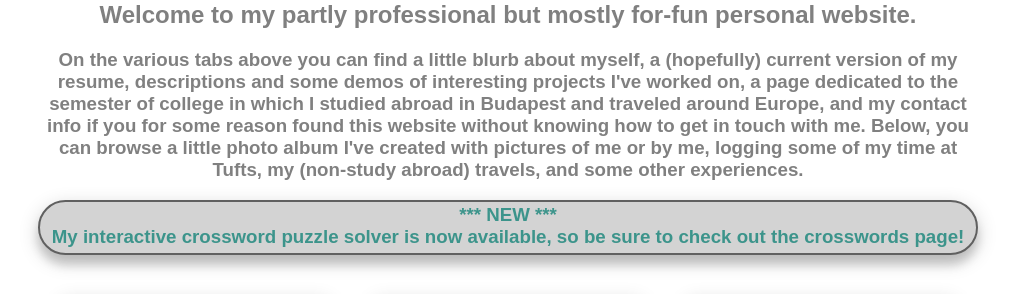
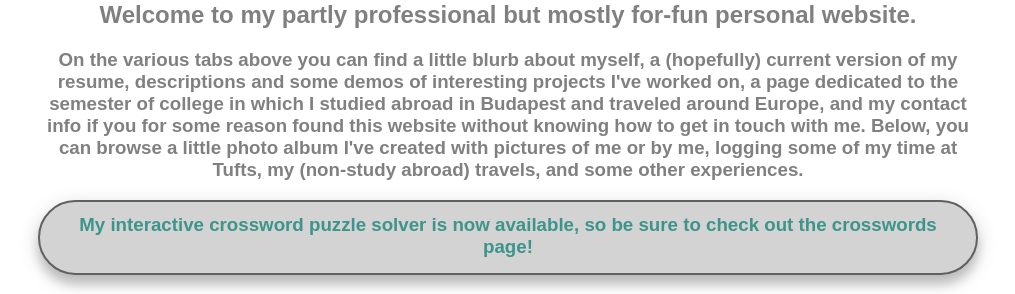
Before and after one commit to nmajumder/nmajumder.github.io, a PHP site: page / in a window 1280 px wide. Shown: the part 139-433 px from the top of the page, without its empty margins (132-1147 px from the left). Run offline with PHP 8.4, Linux system fonts and the light colour scheme; some web fonts are replaced.

Commit message:
modifying the index update msg

```diff
--- a/css/mystyle.css
+++ b/css/mystyle.css
@@ -58,8 +58,10 @@ ul {
   border: solid 2px #606060;
   background-color: lightgrey;
   border-radius: 2em;
-  padding-top: 2px;
-  padding-bottom: 5px;
+  padding-top: 12px;
+  padding-bottom: 15px;
+  padding-left: 15px;
+  padding-right: 15px;
   text-align: center;
   box-shadow: 0 10px 10px 0 rgba(0, 0, 0, 0.15), 0 6px 20px 0 rgba(0, 0, 0, 0.19);
 }
--- a/index.html
+++ b/index.html
@@ -31,7 +31,7 @@
       <section>
         <h2 class="center">Welcome to my partly professional but mostly for-fun personal website.</h2>
         <h3 class="center">On the various tabs above you can find a little blurb about myself, a (hopefully) current version of my resume, descriptions and some demos of interesting projects I've worked on, a page dedicated to the semester of college in which I studied abroad in Budapest and traveled around Europe, and my contact info if you for some reason found this website without knowing how to get in touch with me. Below, you can browse a little photo album I've created with pictures of me or by me, logging some of my time at Tufts, my (non-study abroad) travels, and some other experiences.</h3>
-        <a href="crossword.html"><h3 class="indexUpdateMsg">*** NEW ***<br>My interactive crossword puzzle solver is now available, so be sure to check out the crosswords page!</h3></a>
+        <a href="crossword.html"><h3 class="indexUpdateMsg">My interactive crossword puzzle solver is now available, so be sure to check out the crosswords page!</h3></a>
       </section>
       <section>
         <ul id="gallery">
```
